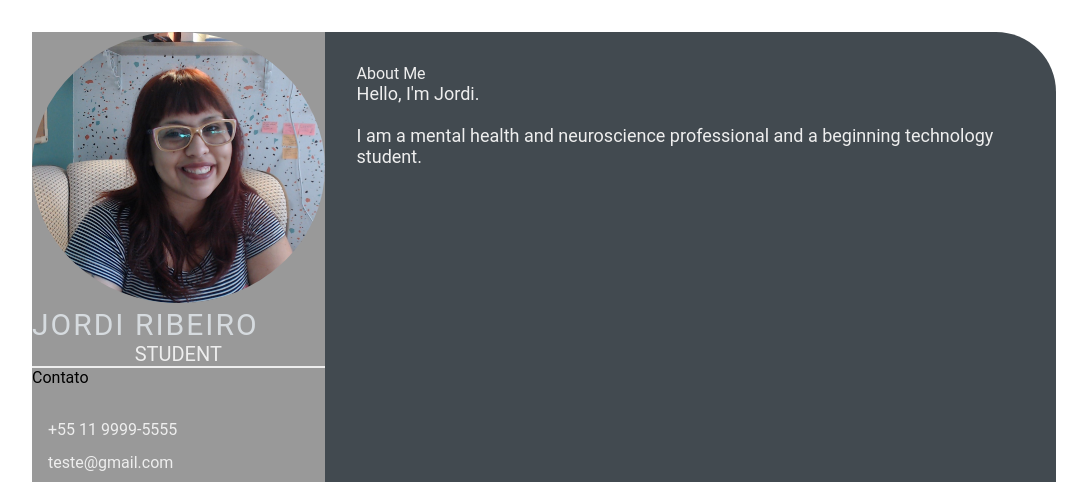
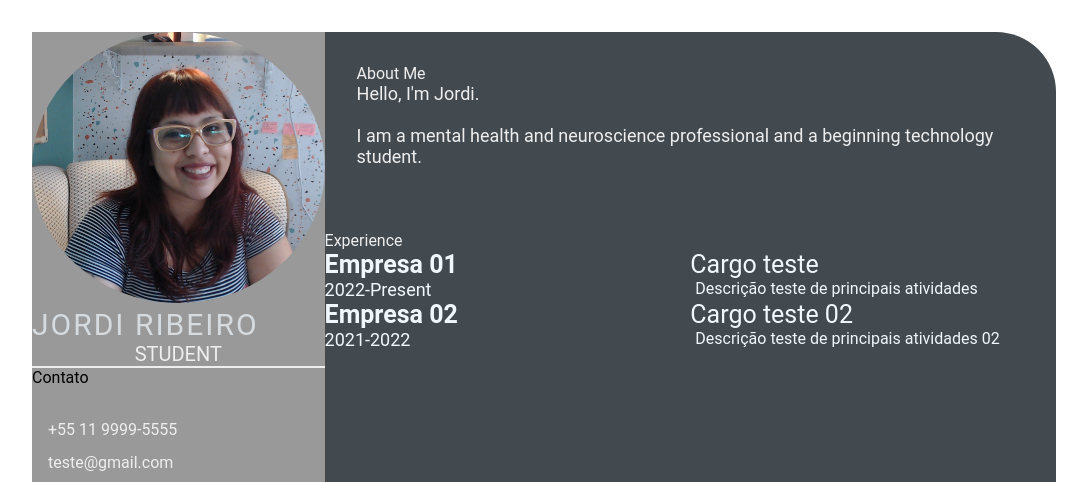
Before and after one commit to jord-s/jord-s.github.io, a plain HTML site: page index.html in a window 1280 px wide. Shown: the top 482 px of the page, without its empty margins (96-1183 px from the left). Drawn offline with Linux system fonts and the light colour scheme.

Commit message:
add experience (#3)

```diff
--- a/index.html
+++ b/index.html
@@ -45,6 +45,28 @@
                         </p>
                     </section>
                 </div>
+            <section class="expeience gap">
+                <div class="right-title">Experience</div>
+                <div class="experience-contents">
+                    <div class="exp-left">
+                        <p class="exp-company-name">Empresa 01</p>
+                        <p class="exp-time-period">2022-Present</p>
+                    </div>
+                    <div class="exp-right">
+                        <p class="exp-position">Cargo teste</p>
+                        <p class="exp-desc">Descrição teste de principais atividades</p>
+                    </div>
+                    <div class="exp-left">
+                        <p class="exp-company-name">Empresa 02</p>
+                        <p class="exp-time-period">2021-2022</p>
+                    </div>
+                    <div class="exp-right">
+                        <p class="exp-position">Cargo teste 02</p>
+                        <p class="exp-desc">Descrição teste de principais atividades 02</p>
+                    </div>
+                </div>
+
+            </section>
             </section>
    </main>
 </body>
--- a/style.css
+++ b/style.css
@@ -4,7 +4,7 @@
     box-sizing: border-box;
     list-style: none;
     font-family: 'Roboto', sans-serif;
-    }
+}
 
 .resume-contents {
     min-height: 100vh;
@@ -101,3 +101,38 @@
     font-size: 18px;
     color: #eeeeee;
 }
+
+.experience-contents,
+.education-contents,
+.awards-contents {
+    display: grid;
+    grid-template-columns: repeat(2, 1fr);
+    padding-bottom: 2rem;
+    color: #F1F8FD;
+}
+
+.exp-company-name,
+.education-school-name,
+.awards-company-name {
+    font-size: 25px;
+    font-weight: bold;
+}
+
+.exp-time-period,
+.educationp-time-period,
+.awards-time-period {
+    font-size: 18px;
+}
+
+.exp-position,
+.education-subject,
+.awards-name {
+    font-size: 25px;
+}
+
+.exp-desc,
+.education-desc,
+.awards-desc {
+    font-size: 16px;
+    padding-left: 5px;
+}
```
